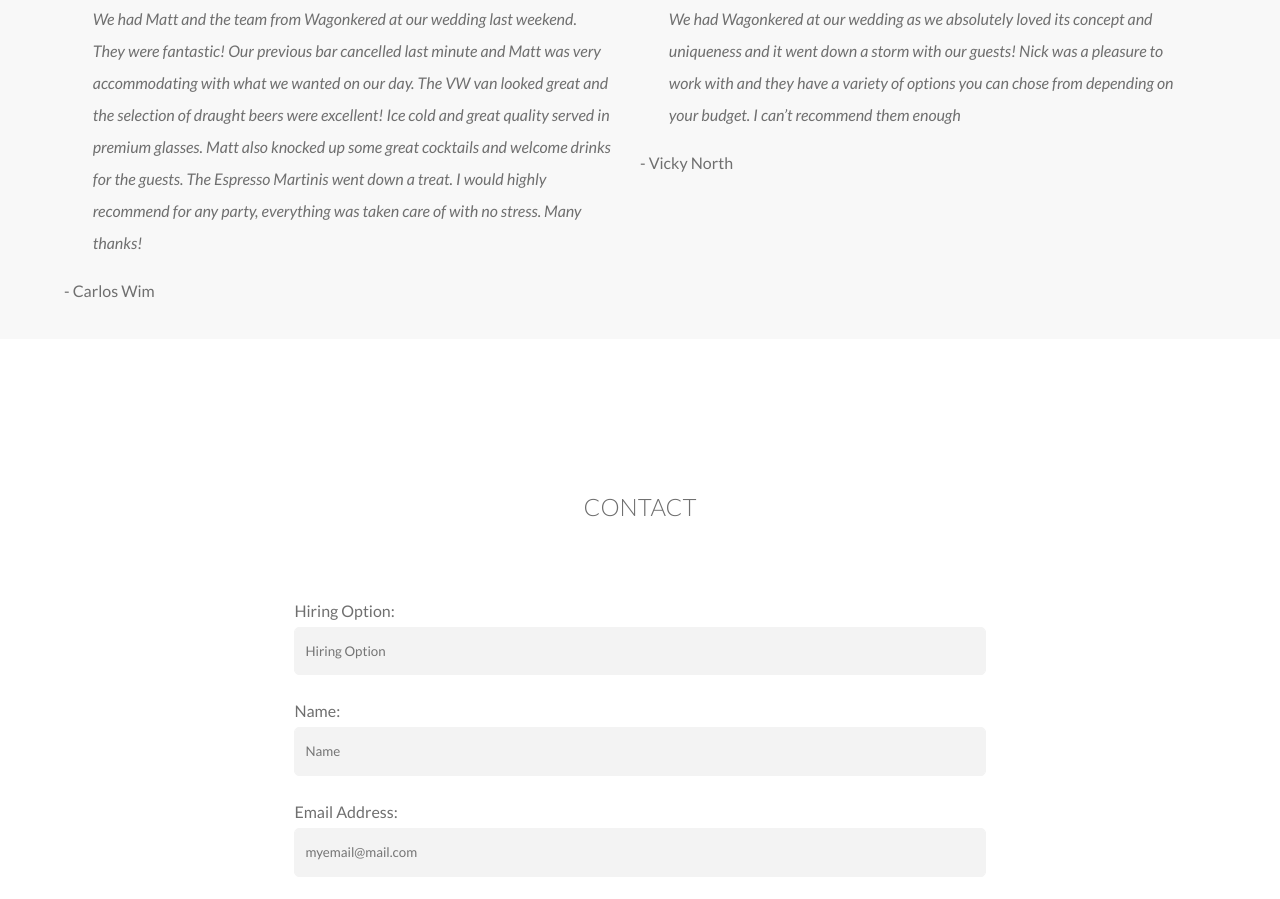
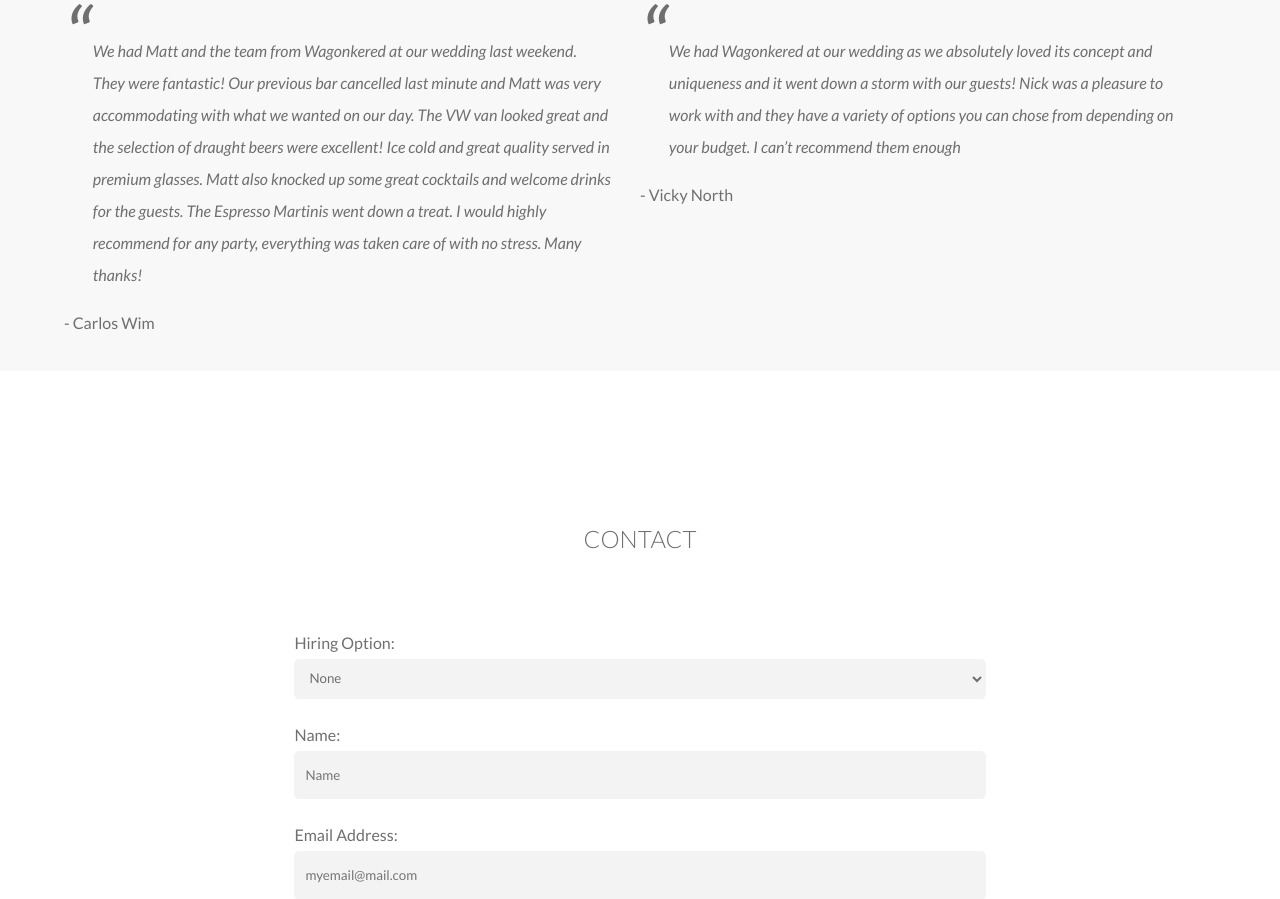
Before and after one commit to wagonkered/website, a website built with webpack: page src/index.html in a window 1280 px wide. Shown: the part 4390-5289 px from the top of the page. Built offline with nearby package versions, Linux system fonts and the light colour scheme.

Commit message:
Make Hiring Options multiple choice #43

```diff
--- a/src/css/theme.css
+++ b/src/css/theme.css
@@ -403,12 +403,12 @@
   }
 }
 
-input, textarea, .g-recaptcha {
+input, textarea, select, .g-recaptcha {
   border-radius: 5px;
   margin-bottom: 20px;
 }
 
-input, textarea {
+input, textarea, select {
   background-color: #F3F3F3;
   border: solid 1px #F3F3F3;
   padding: 10px;
--- a/src/index.html
+++ b/src/index.html
@@ -152,7 +152,7 @@
 			</div>
 			<div class="card-column">
 				<div class="card">
-					<h2 class="card-header">Pre-paid bar</h2>
+					<h2 class="card-header">Pre-paid Bar</h2>
 					<div class="card-text">
 						Similar to cash bar except you can put a set amount of money behind the bar to provide your
 						guests with complimentary drinks. Once this set amount runs out then transfer to being a paying
@@ -177,7 +177,7 @@
 			</div>
 			<div class="card-column">
 				<div class="card">
-					<h2 class="card-header">Dry hire</h2>
+					<h2 class="card-header">Dry Hire</h2>
 					<div class="card-text">
 						If you would simply like to have the bar there but you supply your own drinks. We can supply the
 						glassware and staff.
@@ -191,6 +191,7 @@
 		<div class="row smallprint">
 			<div class="column">
 				<div><em>* This option comes with a minimum spend</em></div>
+				<div><em>Please note: for all options we require a minimum of 14 days to arrange a licence for you event</em></div>
 			</div>
 		</div>
 
@@ -210,17 +211,6 @@
 				</blockquote>
 				<div>- Vicky North</div>
 			</div>
-			<!--
-			<div class="column">
-				<blockquote>
-					Lorem ipsum dolor sit amet, officia excepteur ex fugiat reprehenderit enim labore culpa sint ad nisi
-					Lorem pariatur mollit ex esse exercitation amet. Nisi anim cupidatat excepteur officia.
-					Reprehenderit nostrud nostrud ipsum Lorem est aliquip amet voluptate voluptate dolor minim nulla est
-					proident. Nostrud officia pariatur ut officia.
-				</blockquote>
-				<div>- David Jones</div>
-			</div>
-			-->
 		</div>
 	</section>
 
@@ -230,7 +220,13 @@
 			<div class="column">
 				<form onSubmit="processForm(event)">
 					<label for="option">Hiring Option: </label>
-					<input id="option" type="text" class="name-input" placeholder="Hiring Option" autocomplete="name" required />
+					<select id="option" class="name-input">
+						<option value="none">None</option>
+						<option value="Cash Bar">Cash Bar</option>
+						<option value="Pre-paid Bar">Pre-paid Bar</option>
+						<option value="Price per head">Price per head</option>
+						<option value="Dry Hire">Dry Hire</option>
+					</select>
 					<label for="name">Name: </label>
 					<input id="name" type="text" class="name-input" placeholder="Name" autocomplete="name" required />
 					<label for="email">Email Address: </label>
```
